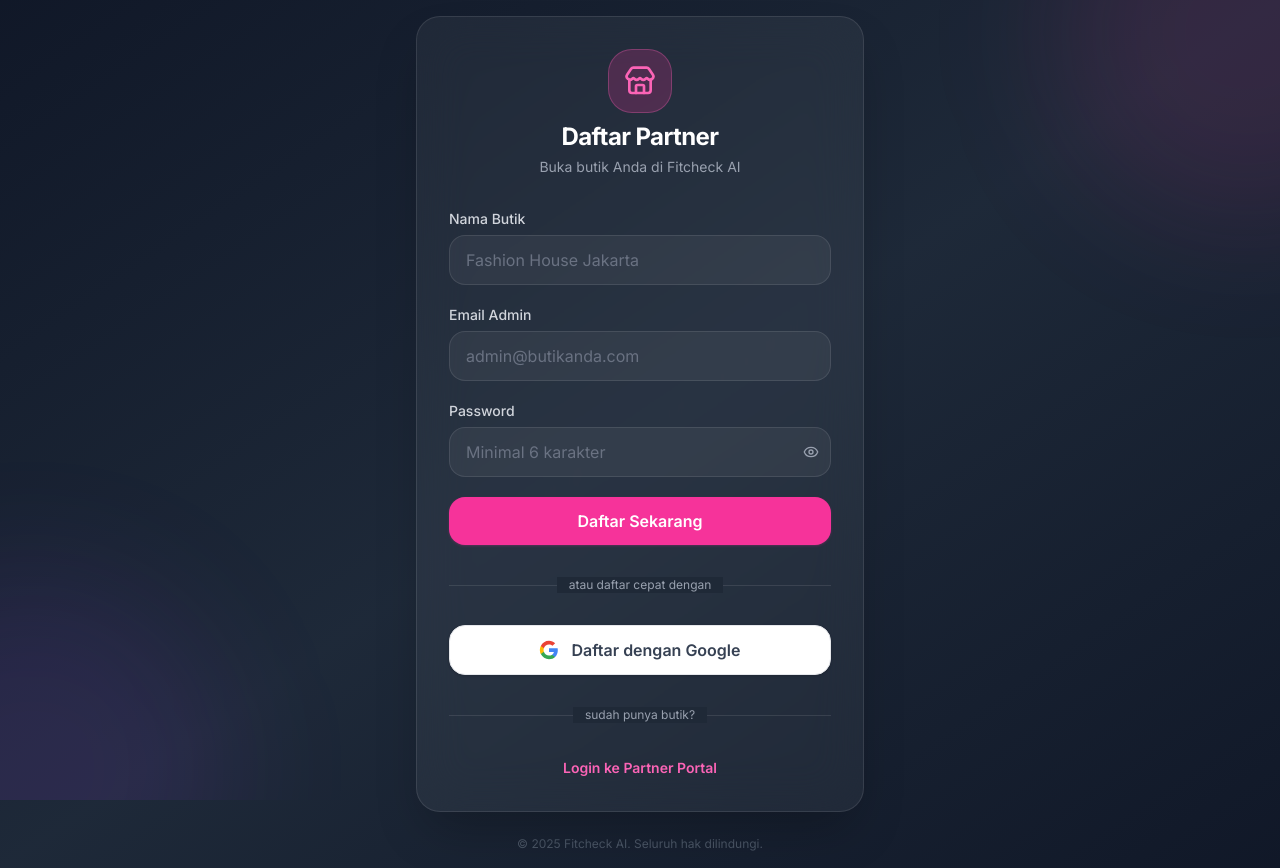
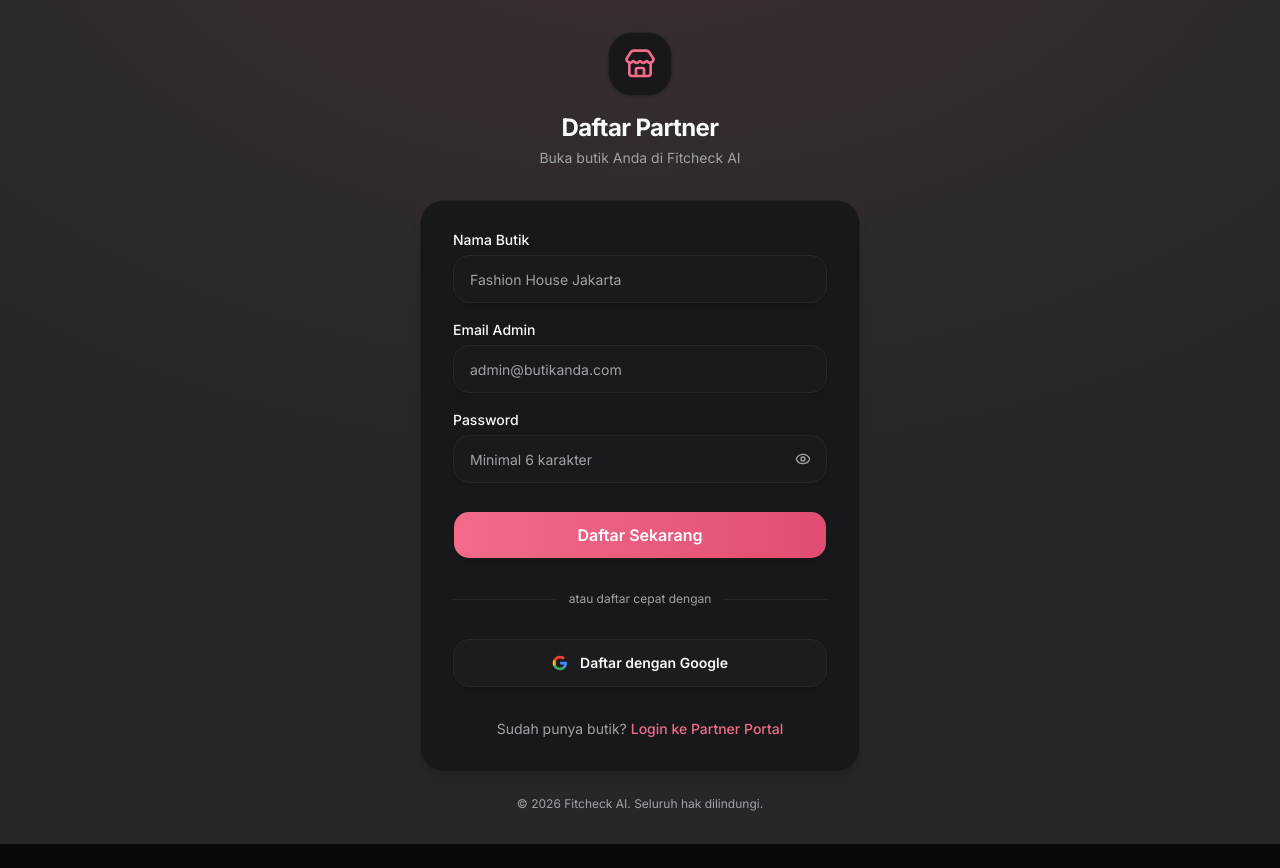
Before and after one commit to surya-po/outfitcheck-ai, a Next.js app: page /partner-register in a window 1280 px wide. After the commit the page ends 844 px from the top, so only its background shows below. Built offline with nearby package versions, Linux system fonts and the light colour scheme.

Commit message:
fix: resolve theme and layout issues in partner auth forms to match partner login UI

```diff
--- a/src/app/partner-register/page.tsx
+++ b/src/app/partner-register/page.tsx
@@ -4,6 +4,9 @@
 import { signUpAsPartner, signInWithGooglePartner } from "@/app/(partner)/partner/login/actions";
 import Link from "next/link";
 import { Store, Eye, EyeOff, AlertCircle, Loader2 } from "lucide-react";
+import { Button } from "@/components/ui/button";
+import { Input } from "@/components/ui/input";
+import { Label } from "@/components/ui/label";
 
 export default function PartnerRegisterPage() {
   const [error, setError] = useState<string | null>(null);
@@ -40,70 +43,61 @@
   const isLoading = isPending || isGooglePending;
 
   return (
-    <div className="min-h-screen bg-gradient-to-br from-gray-900 via-gray-800 to-gray-900 flex items-center justify-center p-4">
+    <div className="min-h-screen bg-muted flex items-center justify-center p-4 sm:p-8">
+      {/* Background decorations for a premium feel */}
       <div className="absolute inset-0 overflow-hidden pointer-events-none">
-        <div className="absolute -top-40 -right-40 w-96 h-96 bg-pink-500/10 rounded-full blur-3xl" />
-        <div className="absolute -bottom-40 -left-40 w-96 h-96 bg-purple-500/10 rounded-full blur-3xl" />
+        <div className="absolute top-0 w-full h-full bg-[radial-gradient(ellipse_80%_80%_at_50%_-20%,rgba(242,107,138,0.1),rgba(255,255,255,0))]" />
       </div>
 
-      <div className="relative w-full max-w-md">
-        <div className="bg-white/5 backdrop-blur-xl border border-white/10 rounded-[var(--radius-card)] shadow-2xl p-8 space-y-8">
-          {/* Header */}
-          <div className="text-center space-y-3">
-            <div className="inline-flex items-center justify-center w-16 h-16 bg-pink-500/20 border border-pink-400/30 rounded-[var(--radius-card)] mx-auto mb-2">
-              <Store className="w-8 h-8 text-pink-400" />
-            </div>
-            <div>
-              <h1 className="text-2xl font-bold text-white tracking-tight">Daftar Partner</h1>
-              <p className="text-gray-400 text-sm mt-1">Buka butik Anda di Fitcheck AI</p>
-            </div>
+      <div className="relative w-full max-w-[440px]">
+        {/* Brand Header */}
+        <div className="text-center mb-8">
+          <div className="inline-flex items-center justify-center w-16 h-16 bg-card border border-border rounded-[var(--radius-card)] shadow-sm mx-auto mb-4">
+            <Store className="w-8 h-8 text-primary" />
           </div>
+          <h1 className="text-2xl font-bold text-foreground tracking-tight">Daftar Partner</h1>
+          <p className="text-muted-foreground text-sm mt-1">Buka butik Anda di Fitcheck AI</p>
+        </div>
 
-          {/* Error Alert */}
+        {/* Register Card */}
+        <div className="bg-card border border-border/60 rounded-[var(--radius-card)] shadow-lg p-6 sm:p-8">
           {error && (
-            <div className="flex items-start gap-3 bg-red-500/10 border border-red-500/30 text-red-300 rounded-[var(--radius-button)] p-4 text-sm animate-in fade-in-50 duration-200">
+            <div className="flex items-start gap-3 bg-destructive/10 border border-destructive/20 text-destructive rounded-[var(--radius-button)] p-4 text-sm mb-6 animate-in fade-in-50 duration-200">
               <AlertCircle className="w-4 h-4 mt-0.5 shrink-0" />
               <span>{error}</span>
             </div>
           )}
 
-          {/* Form */}
           <form action={handleSubmit} className="space-y-5">
-            <div className="space-y-1.5">
-              <label htmlFor="boutiqueName" className="block text-sm font-medium text-gray-300">
-                Nama Butik
-              </label>
-              <input
+            <div className="space-y-2">
+              <Label htmlFor="boutiqueName">Nama Butik</Label>
+              <Input
                 id="boutiqueName"
                 name="boutiqueName"
                 type="text"
                 required
                 placeholder="Fashion House Jakarta"
-                className="w-full px-4 py-3 bg-white/5 border border-white/10 rounded-[var(--radius-button)] text-white placeholder-gray-500 focus:outline-none focus:ring-2 focus:ring-pink-500/50 focus:border-pink-400/50 transition-all"
+                className="h-12"
               />
             </div>
 
-            <div className="space-y-1.5">
-              <label htmlFor="partner-email" className="block text-sm font-medium text-gray-300">
-                Email Admin
-              </label>
-              <input
+            <div className="space-y-2">
+              <Label htmlFor="partner-email">Email Admin</Label>
+              <Input
                 id="partner-email"
                 name="email"
                 type="email"
                 autoComplete="email"
                 required
                 placeholder="admin@butikanda.com"
-                className="w-full px-4 py-3 bg-white/5 border border-white/10 rounded-[var(--radius-button)] text-white placeholder-gray-500 focus:outline-none focus:ring-2 focus:ring-pink-500/50 focus:border-pink-400/50 transition-all"
+                className="h-12"
               />
             </div>
 
-            <div className="space-y-1.5">
-              <label htmlFor="partner-password" className="block text-sm font-medium text-gray-300">
-                Password
-              </label>
+            <div className="space-y-2">
+              <Label htmlFor="partner-password">Password</Label>
               <div className="relative">
-                <input
+                <Input
                   id="partner-password"
                   name="password"
                   type={showPassword ? "text" : "password"}
@@ -111,87 +105,79 @@
                   required
                   minLength={6}
                   placeholder="Minimal 6 karakter"
-                  className="w-full px-4 py-3 bg-white/5 border border-white/10 rounded-[var(--radius-button)] text-white placeholder-gray-500 focus:outline-none focus:ring-2 focus:ring-pink-500/50 focus:border-pink-400/50 transition-all pr-12"
+                  className="h-12 pr-12"
                 />
                 <button
                   type="button"
                   onClick={() => setShowPassword(!showPassword)}
-                  className="absolute right-3 top-1/2 -translate-y-1/2 text-gray-400 hover:text-gray-200 transition-colors"
+                  className="absolute right-3 top-1/2 -translate-y-1/2 text-muted-foreground hover:text-foreground transition-colors p-1"
                 >
                   {showPassword ? <EyeOff className="w-4 h-4" /> : <Eye className="w-4 h-4" />}
                 </button>
               </div>
             </div>
 
-            <button
+            <Button
               type="submit"
               disabled={isLoading}
-              className="w-full py-3 px-4 bg-pink-500 hover:bg-pink-600 disabled:opacity-60 disabled:cursor-not-allowed text-white font-semibold rounded-[var(--radius-button)] transition-all duration-200 flex items-center justify-center gap-2 shadow-sm shadow-pink-500/20"
+              className="w-full h-12 text-base font-semibold shadow-sm mt-2"
             >
               {isPending ? (
                 <>
-                  <Loader2 className="w-4 h-4 animate-spin" />
-                  <span>Mendaftarkan Akun...</span>
+                  <Loader2 className="w-4 h-4 mr-2 animate-spin" />
+                  Mendaftarkan Akun...
                 </>
               ) : (
-                <span>Daftar Sekarang</span>
+                "Daftar Sekarang"
               )}
-            </button>
+            </Button>
           </form>
 
           {/* Divider */}
-          <div className="relative mt-2">
+          <div className="relative my-8">
             <div className="absolute inset-0 flex items-center">
-              <div className="w-full border-t border-white/10" />
+              <div className="w-full border-t border-border" />
             </div>
             <div className="relative flex justify-center text-xs">
-              <span className="bg-[#1F2937] px-3 text-gray-400">atau daftar cepat dengan</span>
+              <span className="bg-card px-3 text-muted-foreground">atau daftar cepat dengan</span>
             </div>
           </div>
 
-          <button
+          {/* Google Sign In */}
+          <Button
             type="button"
+            variant="outline"
             onClick={handleGoogleLogin}
             disabled={isLoading}
-            className="w-full py-3 px-4 bg-white hover:bg-gray-50 border border-gray-200 disabled:opacity-60 disabled:cursor-not-allowed text-gray-700 font-semibold rounded-[var(--radius-button)] transition-all duration-200 flex items-center justify-center gap-3 shadow-sm"
+            className="w-full h-12 bg-background hover:bg-muted font-semibold"
           >
             {isGooglePending ? (
-              <Loader2 className="w-5 h-5 animate-spin text-gray-400" />
+              <Loader2 className="w-5 h-5 animate-spin text-muted-foreground" />
             ) : (
               <>
-                <svg className="w-5 h-5" viewBox="0 0 24 24">
+                <svg className="w-5 h-5 mr-3" viewBox="0 0 24 24">
                   <path d="M22.56 12.25c0-.78-.07-1.53-.2-2.25H12v4.26h5.92a5.06 5.06 0 01-2.2 3.32v2.77h3.57c2.08-1.92 3.28-4.74 3.28-8.1z" fill="#4285F4" />
                   <path d="M12 23c2.97 0 5.46-.98 7.28-2.66l-3.57-2.77c-.98.66-2.23 1.06-3.71 1.06-2.86 0-5.29-1.93-6.16-4.53H2.18v2.84C3.99 20.53 7.7 23 12 23z" fill="#34A853" />
                   <path d="M5.84 14.09c-.22-.66-.35-1.36-.35-2.09s.13-1.43.35-2.09V7.07H2.18C1.43 8.55 1 10.22 1 12s.43 3.45 1.18 4.93l2.85-2.22.81-.62z" fill="#FBBC05" />
                   <path d="M12 5.38c1.62 0 3.06.56 4.21 1.64l3.15-3.15C17.45 2.09 14.97 1 12 1 7.7 1 3.99 3.47 2.18 7.07l3.66 2.84c.87-2.6 3.3-4.53 6.16-4.53z" fill="#EA4335" />
                 </svg>
-                <span>Daftar dengan Google</span>
+                Daftar dengan Google
               </>
             )}
-          </button>
+          </Button>
 
-          {/* Divider 2 */}
-          <div className="relative mt-2">
-            <div className="absolute inset-0 flex items-center">
-              <div className="w-full border-t border-white/10" />
-            </div>
-            <div className="relative flex justify-center text-xs">
-              <span className="bg-[#1F2937] px-3 text-gray-400">sudah punya butik?</span>
-            </div>
-          </div>
-
-          <div className="text-center">
-            <Link
-              href="/partner-login"
-              className="text-sm font-semibold text-pink-400 hover:text-pink-300 transition-colors"
-            >
-              Login ke Partner Portal
-            </Link>
+          <div className="mt-8 text-center">
+            <p className="text-sm text-muted-foreground">
+              Sudah punya butik?{" "}
+              <Link href="/partner-login" className="text-primary hover:underline font-medium">
+                Login ke Partner Portal
+              </Link>
+            </p>
           </div>
         </div>
 
-        <p className="text-center text-xs text-gray-600 mt-6">
-          &copy; 2025 Fitcheck AI. Seluruh hak dilindungi.
+        <p className="text-center text-xs text-muted-foreground mt-6">
+          &copy; {new Date().getFullYear()} Fitcheck AI. Seluruh hak dilindungi.
         </p>
       </div>
     </div>
--- a/src/app/partner-reset-password/partner-reset-password-form.tsx
+++ b/src/app/partner-reset-password/partner-reset-password-form.tsx
@@ -4,6 +4,9 @@
 import { updatePartnerPassword } from "./actions";
 import Link from "next/link";
 import { Store, AlertCircle, Loader2, CheckCircle2, Eye, EyeOff } from "lucide-react";
+import { Button } from "@/components/ui/button";
+import { Input } from "@/components/ui/input";
+import { Label } from "@/components/ui/label";
 
 export function PartnerResetPasswordForm() {
   const [password, setPassword] = useState("");
@@ -43,31 +46,30 @@
   }
 
   return (
-    <div className="min-h-screen bg-gradient-to-br from-gray-900 via-gray-800 to-gray-900 flex items-center justify-center p-4">
+    <div className="min-h-screen bg-muted flex items-center justify-center p-4 sm:p-8">
+      {/* Background decorations for a premium feel */}
       <div className="absolute inset-0 overflow-hidden pointer-events-none">
-        <div className="absolute -top-40 -right-40 w-96 h-96 bg-pink-500/10 rounded-full blur-3xl" />
-        <div className="absolute -bottom-40 -left-40 w-96 h-96 bg-purple-500/10 rounded-full blur-3xl" />
+        <div className="absolute top-0 w-full h-full bg-[radial-gradient(ellipse_80%_80%_at_50%_-20%,rgba(242,107,138,0.1),rgba(255,255,255,0))]" />
       </div>
 
-      <div className="relative w-full max-w-md">
-        <div className="bg-white/5 backdrop-blur-xl border border-white/10 rounded-[var(--radius-card)] shadow-2xl p-8 space-y-8">
-          {/* Header */}
-          <div className="text-center space-y-3">
-            <div className="inline-flex items-center justify-center w-16 h-16 bg-pink-500/20 border border-pink-400/30 rounded-[var(--radius-card)] mx-auto mb-2">
-              <Store className="w-8 h-8 text-pink-400" />
-            </div>
-            <div>
-              <h1 className="text-2xl font-bold text-white tracking-tight">Set Password Baru</h1>
-              <p className="text-gray-400 text-sm mt-1">Buat password baru untuk akun Anda</p>
-            </div>
+      <div className="relative w-full max-w-[440px]">
+        {/* Brand Header */}
+        <div className="text-center mb-8">
+          <div className="inline-flex items-center justify-center w-16 h-16 bg-card border border-border rounded-[var(--radius-card)] shadow-sm mx-auto mb-4">
+            <Store className="w-8 h-8 text-primary" />
           </div>
+          <h1 className="text-2xl font-bold text-foreground tracking-tight">Set Password Baru</h1>
+          <p className="text-muted-foreground text-sm mt-1">Buat password baru untuk akun Anda</p>
+        </div>
 
+        {/* Form Card */}
+        <div className="bg-card border border-border/60 rounded-[var(--radius-card)] shadow-lg p-6 sm:p-8">
           {/* Alert Message */}
           {message && (
-            <div className={`flex items-start gap-3 border rounded-[var(--radius-button)] p-4 text-sm animate-in fade-in-50 duration-200 ${
+            <div className={`flex items-start gap-3 border rounded-[var(--radius-button)] p-4 text-sm mb-6 animate-in fade-in-50 duration-200 ${
               message.type === "success"
-                ? "bg-emerald-500/10 border-emerald-500/30 text-emerald-300"
-                : "bg-red-500/10 border-red-500/30 text-red-300"
+                ? "bg-emerald-500/10 border-emerald-500/30 text-emerald-600 dark:text-emerald-400"
+                : "bg-destructive/10 border-destructive/20 text-destructive"
             }`}>
               {message.type === "success" ? (
                 <CheckCircle2 className="w-4 h-4 mt-0.5 shrink-0" />
@@ -81,86 +83,83 @@
           {/* Form */}
           {message?.type !== "success" ? (
             <form onSubmit={handleSubmit} className="space-y-5">
-              <div className="space-y-1.5">
-                <label htmlFor="password" className="block text-sm font-medium text-gray-300">
-                  Password Baru
-                </label>
+              <div className="space-y-2">
+                <Label htmlFor="password">Password Baru</Label>
                 <div className="relative">
-                  <input
+                  <Input
                     id="password"
                     type={showPassword ? "text" : "password"}
                     required
                     value={password}
                     onChange={(e) => setPassword(e.target.value)}
                     placeholder="••••••••"
-                    className="w-full px-4 py-3 bg-white/5 border border-white/10 rounded-[var(--radius-button)] text-white placeholder-gray-500 focus:outline-none focus:ring-2 focus:ring-pink-500/50 focus:border-pink-400/50 transition-all pr-12"
+                    className="h-12 pr-12"
                     disabled={isPending}
                   />
                   <button
                     type="button"
                     onClick={() => setShowPassword(!showPassword)}
-                    className="absolute right-3 top-1/2 -translate-y-1/2 text-gray-400 hover:text-gray-200 transition-colors"
+                    className="absolute right-3 top-1/2 -translate-y-1/2 text-muted-foreground hover:text-foreground transition-colors p-1"
                   >
                     {showPassword ? <EyeOff className="w-4 h-4" /> : <Eye className="w-4 h-4" />}
                   </button>
                 </div>
               </div>
 
-              <div className="space-y-1.5">
-                <label htmlFor="confirmPassword" className="block text-sm font-medium text-gray-300">
-                  Konfirmasi Password Baru
-                </label>
+              <div className="space-y-2">
+                <Label htmlFor="confirmPassword">Konfirmasi Password Baru</Label>
                 <div className="relative">
-                  <input
+                  <Input
                     id="confirmPassword"
                     type={showConfirmPassword ? "text" : "password"}
                     required
                     value={confirmPassword}
                     onChange={(e) => setConfirmPassword(e.target.value)}
                     placeholder="••••••••"
-                    className="w-full px-4 py-3 bg-white/5 border border-white/10 rounded-[var(--radius-button)] text-white placeholder-gray-500 focus:outline-none focus:ring-2 focus:ring-pink-500/50 focus:border-pink-400/50 transition-all pr-12"
+                    className="h-12 pr-12"
                     disabled={isPending}
                   />
                   <button
                     type="button"
                     onClick={() => setShowConfirmPassword(!showConfirmPassword)}
-                    className="absolute right-3 top-1/2 -translate-y-1/2 text-gray-400 hover:text-gray-200 transition-colors"
+                    className="absolute right-3 top-1/2 -translate-y-1/2 text-muted-foreground hover:text-foreground transition-colors p-1"
                   >
                     {showConfirmPassword ? <EyeOff className="w-4 h-4" /> : <Eye className="w-4 h-4" />}
                   </button>
                 </div>
               </div>
 
-              <button
+              <Button
                 type="submit"
                 disabled={isPending || !password || !confirmPassword}
-                className="w-full py-3 px-4 bg-pink-500 hover:bg-pink-600 disabled:opacity-60 disabled:cursor-not-allowed text-white font-semibold rounded-[var(--radius-button)] transition-all duration-200 flex items-center justify-center gap-2 shadow-sm shadow-pink-500/20"
+                className="w-full h-12 text-base font-semibold shadow-sm mt-2"
               >
                 {isPending ? (
                   <>
-                    <Loader2 className="w-4 h-4 animate-spin" />
-                    <span>Menyimpan...</span>
+                    <Loader2 className="w-4 h-4 mr-2 animate-spin" />
+                    Menyimpan...
                   </>
                 ) : (
-                  <span>Simpan Password Baru</span>
+                  "Simpan Password Baru"
                 )}
-              </button>
+              </Button>
             </form>
           ) : (
-            <Link
-              href="/partner-login"
-              className="w-full py-3 px-4 bg-pink-500 hover:bg-pink-600 text-white font-semibold rounded-[var(--radius-button)] transition-all duration-200 flex items-center justify-center gap-2 shadow-sm shadow-pink-500/20"
-            >
-              Lanjutkan ke Login
-            </Link>
+            <div className="mt-4">
+              <Link href="/partner-login" className="block w-full">
+                <Button className="w-full h-12 text-base font-semibold shadow-sm">
+                  Lanjutkan ke Login
+                </Button>
+              </Link>
+            </div>
           )}
 
           {/* Footer Link */}
           {message?.type !== "success" && (
-            <div className="flex justify-center text-center">
+            <div className="flex justify-center text-center mt-6">
               <Link
                 href="/partner-login"
-                className="text-sm text-gray-400 hover:text-gray-300 transition-colors underline underline-offset-4"
+                className="text-sm text-muted-foreground hover:text-foreground transition-colors underline underline-offset-4"
               >
                 Batal
               </Link>
@@ -168,8 +167,8 @@
           )}
         </div>
 
-        <p className="text-center text-xs text-gray-600 mt-6">
-          &copy; 2025 Fitcheck AI. Seluruh hak dilindungi.
+        <p className="text-center text-xs text-muted-foreground mt-6">
+          &copy; {new Date().getFullYear()} Fitcheck AI. Seluruh hak dilindungi.
         </p>
       </div>
     </div>
```
Also changed, not shown: src/app/partner-forgot-password/partner-forgot-password-form.tsx (+33 -33 lines).
